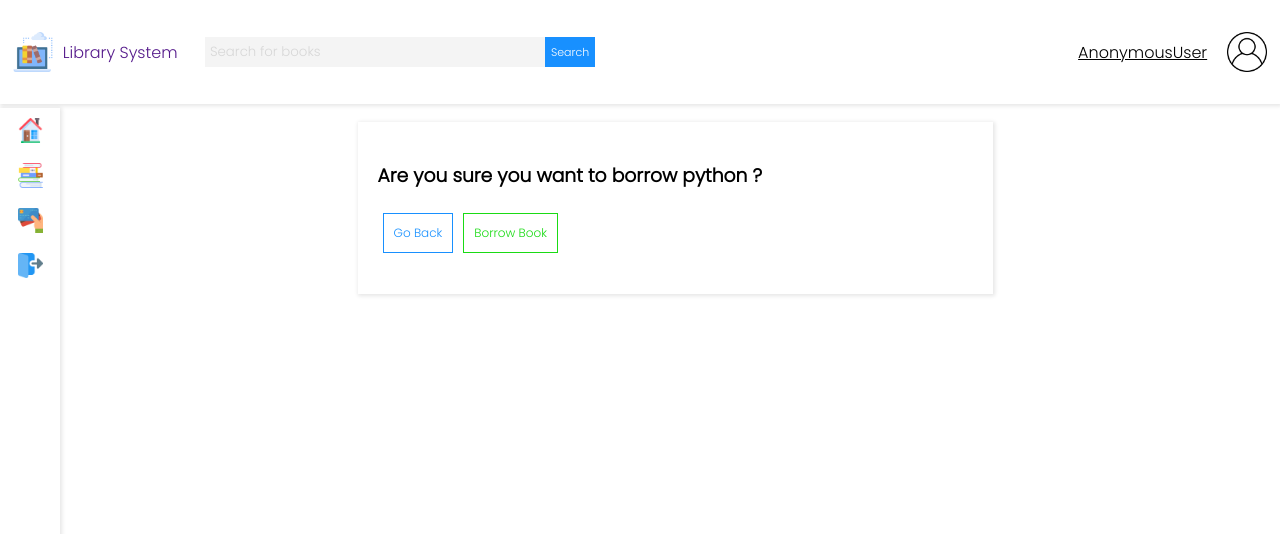
After one commit to devenEden/django-library-app, a Django app: page /books/borrow-book/1/ in a window 1280 px wide. The commit adds this page. Shown: the top 534 px of the page. Run offline with Django 4.2, Linux system fonts and the light colour scheme; data comes from the database, SQL or seed files in the repository; some libraries are stand-ins or nearby versions.

Commit message:
Added views to book requests

```diff
--- a/base/models.py
+++ b/base/models.py
@@ -25,17 +25,14 @@ class Role(models.Model):
     def __str__(self):
         return self.role
 
-#class Book_requests(models.Model):
-   # book_id = models.ForeignKey(Book, on_delete=models.CASCADE)
-
+#Book Requests
 class Borrowed(models.Model):
-    title = models.CharField(max_length=200)
-    author = models.CharField(max_length=200)
-    description = models.TextField(null=True, blank=True)
-    updated = models.DateField(auto_now=True)
-    updated = models.DateField(auto_now_add=True)
-    time_borrowed = models.DateTimeField(auto_now=True)
-    time_borrowed = models.DateTimeField(auto_now_add=True)
-
-    def __str__(self):
-        return self.title
+    STATUS = (
+        ('Pending', 'Pending'),
+        ('Accepted', 'Accepted'),
+        ('Returned', 'Returned'),
+    )
+    role = models.ForeignKey(Role, null=True, on_delete = models.SET_NULL)
+    book = models.ForeignKey(Book, null=True, on_delete = models.SET_NULL)
+    time_borrowed = models.DateTimeField(auto_now_add=True, null=True)
+    status = models.CharField(max_length=200, null=True, choices=STATUS)
--- a/base/urls.py
+++ b/base/urls.py
@@ -9,7 +9,8 @@ urlpatterns = [
     path('books/create-book', views.createBook, name='create_book'),
     path('books/edit-book/<str:pk>/', views.editBook, name='edit_book'),
     path('books/delete-book/<str:pk>/', views.deleteBook, name='delete_book'),
-    path('books/book-requests/<str:pk>/', views.bookRequests, name= 'book_requests'),
+    path('books/borrow-book/<str:pk>/', views.borrow_book, name= 'borrow_book'),
+    path('books/book-requets/<str:pk/', views.bookRequests, name='book_requets'),
     path('logout/', views.logoutUser, name='logout'),
 
 
--- a/base/views.py
+++ b/base/views.py
@@ -130,12 +130,29 @@ def loginPage(request):
     return render(request, 'auth/login.html', context)
 
 #Book_requests
-def bookRequests(request, pk):
-    book = Borrowed.objects.get(id=pk)
+def borrow_book(request, pk):
+    book = Book.objects.get(id=pk)
     context = {
         'book': book
     }
+    if request.method == 'POST':
+        book.save(Borrowed)
+        return redirect('book_requests')
+    return render(request, 'books/borrow_book.html', context)
 
+def bookRequests(request):
+    borrowed = Borrowed.objects.all()
+    role = Role.objects.all()
+
+    total_students = role.count()
+
+    total_borrowed = borrowed.count()
+    accepted = borrowed.filter("Accepted").count()
+    deny = borrowed.filter("Deny").count()
+
+    context = {
+        'borrowed': borrowed, 'role': role, 'accepted' : accepted, 'deny' : deny
+    }
     if request.method == 'POST':
         form = BorrowedForm(request.POST, instance=book)
         if form.is_valid():
@@ -144,4 +161,4 @@ def bookRequests(request, pk):
     return render(request, 'books/book_requests.html', context)
 
 
-@login_required(login_url='/login')
+#@login_required(login_url='/login')
--- a/static/styles/main3.css
+++ b/static/styles/main3.css
@@ -325,6 +325,15 @@ tbody tr:nth-child(even) {
     background-color: #fff;
     box-shadow: 1px 1px 4px 1px rgba(0, 0, 0, 0.1);
 }
+.borrow-button-container {
+    display: flex;
+    flex-direction: row;
+}
+.borrow-form-container {
+    padding: 20px;
+    background-color: #fff;
+    box-shadow: 1px 1px 4px 1px rgba(0, 0, 0, 0.1);
+}
 .books-form {
     width: 50%;
 }
--- a/static/styles/main6.css
+++ b/static/styles/main6.css
@@ -87,9 +87,9 @@ tbody tr:nth-child(even) {
     display: block;
     padding: 10px;
     margin: 5px;
-    border: 1px solid #1890ff;
+    border: 1px solid #1adb14;
     background-color: #fff;;
-    color: #1890ff;
+    color: #1adb14;
     text-align: center;
     transition: .3s ease-in;
     font-size: 12px;
@@ -98,7 +98,7 @@ tbody tr:nth-child(even) {
   }
 
 .confirm-button:hover {
-      background-color: #1890ff;
+      background-color: #1adb14;
       color: #fff;
   }
 .deny-button {
@@ -119,6 +119,25 @@ tbody tr:nth-child(even) {
   .deny-button:hover {
       background-color: #f71004;
       color: #fff;
+  }
+
+  .borrow-button {
+    display: block;
+    padding: 10px;
+    margin: 5px;
+    border: 1px solid #1adb14;
+    background-color: #fff;;
+    color: #1adb14;
+    text-align: center;
+    transition: .3s ease-in;
+    font-size: 12px;
+    display: flex;
+    align-items: center;
+  }
+
+  .borrow-button:hover {
+    background-color: #1adb14;
+    color: #fff;
   }
 
 /* NAVBAR */
@@ -414,6 +433,15 @@ tbody tr:nth-child(even) {
     background-color: #fff;
     box-shadow: 1px 1px 4px 1px rgba(0, 0, 0, 0.1);
 }
+.borrow-button-container {
+    display: flex;
+    flex-direction: row;
+}
+.borrow-form-container {
+    padding: 20px;
+    background-color: #fff;
+    box-shadow: 1px 1px 4px 1px rgba(0, 0, 0, 0.1);
+}
 .books-form {
     width: 50%;
 }
--- /dev/null
+++ b/templates/books/borrow_book.html
@@ -0,0 +1,18 @@
+{% extends 'main.html' %}
+
+{% block content %}
+
+<div class="center">
+    <div class="books-form borrow-form-container">
+        <h3>Are you sure you want to borrow {{ book.title }} ? </h3>
+        <form method="POST" action="">
+            {% csrf_token %}
+            <div class="borrow-button-container">
+                <a href="{{ request.META.HTTP_REFERER }}" class="edit-button">Go Back</a>
+                <button class="borrow-button">Borrow Book</button>
+            </div>
+        </form>
+    </div>
+</div>
+
+{% endblock %}
--- a/templates/books/edit_book_form.html
+++ b/templates/books/edit_book_form.html
@@ -16,7 +16,7 @@
             </div>
             <div class="input-containter">
                 <label class="input-label" for="books-description">Description: </label>
-                <textarea value="" class="input" id="books-description" name="description" text">{{ book.description }}
+                <textarea value="" class="input" id="books-description" name="description" text>{{ book.description }}
                 </textarea>
             </div>
             <button class="submit-button">
--- a/templates/dashboard.html
+++ b/templates/dashboard.html
@@ -14,7 +14,7 @@
             <h3>{{ book.title }}</h3>
             <p>{{ book.description}}</p>
             <p class="small-student-text">By {{ book.author }}</p>
-            <a class="edit-button" href="{% url 'book_requests' book.id %}">Borrow</a>
+            <a class="edit-button" href="{% url 'borrow_book' book.id %}">Borrow</a>
         </div>
     </div>
     {% endfor %}
```
Also changed, not shown: templates/books/book_requests.html (+12 -26 lines), base/migrations/0005_remove_borrowed_author_remove_borrowed_description_and_more.py (added), db.sqlite3.
